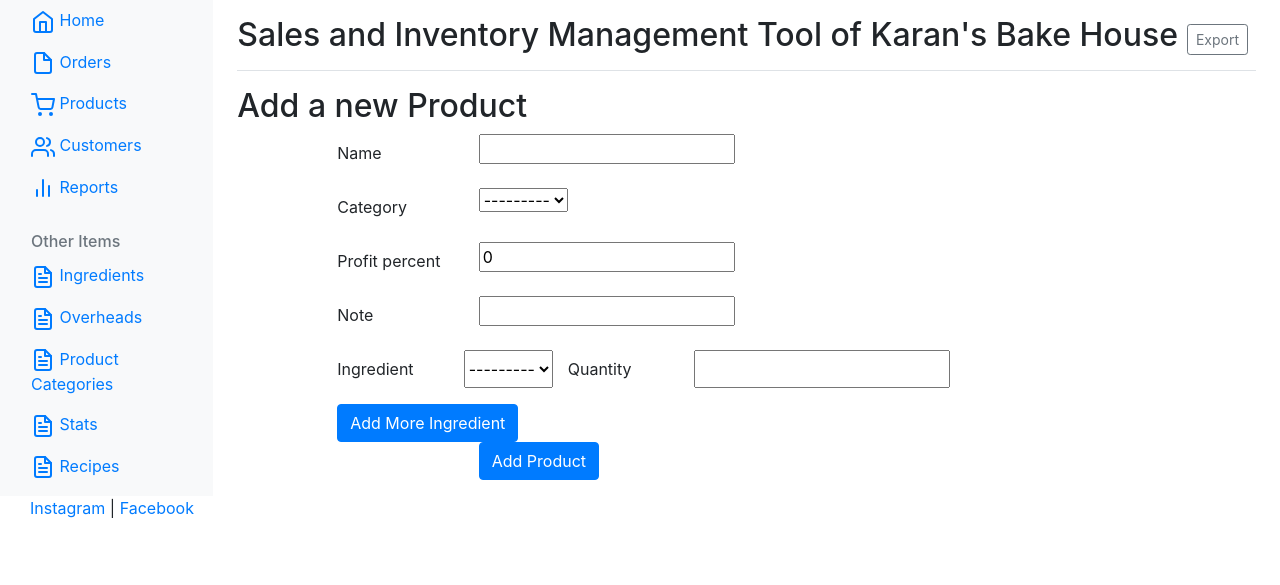
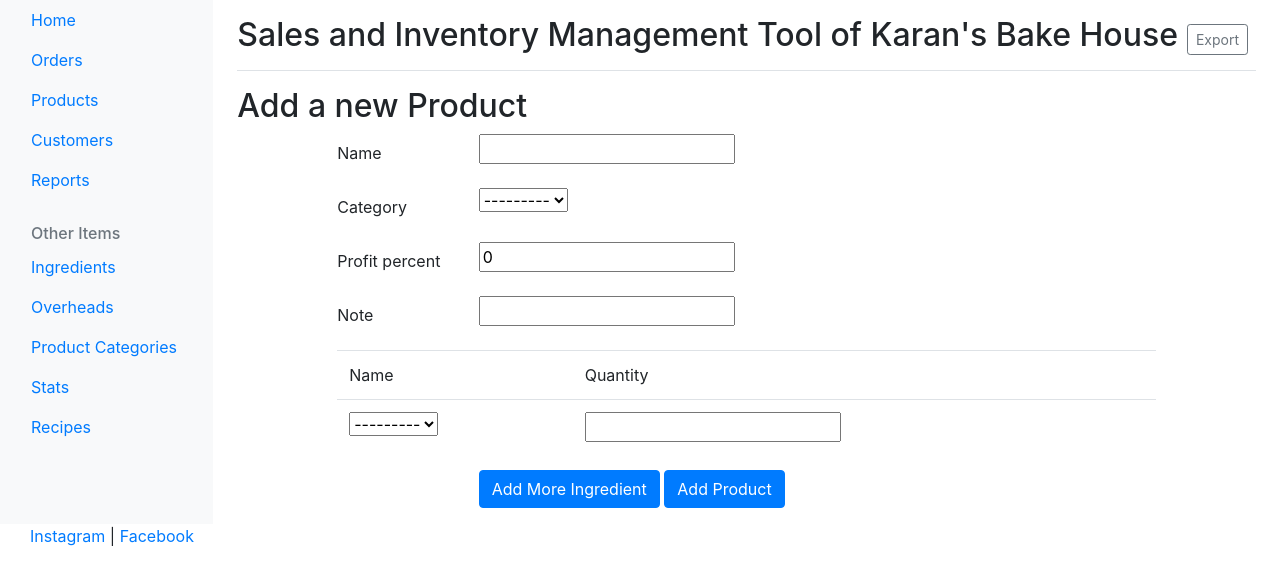
Before and after one commit to rag2180/kbh_tool, a Django app: page /add_product in a window 1280 px wide. Shown: the part 40-625 px from the top of the page. Run offline with Django 3.2, Linux system fonts and the light colour scheme; data that the repository does not hold is empty; some libraries are stand-ins or nearby versions.

Commit message:
dynamic form , refactor js lib loading

```diff
--- a/inventory/views.py
+++ b/inventory/views.py
@@ -41,6 +41,7 @@
 def add_product(request):
     if request.method == 'POST':
         print("Post Request")
+        print(request.POST)
         # # print(product_form)
         # print(product_form.is_valid())
         # if product_form.is_valid():
@@ -62,8 +63,7 @@
     else:
         product_form = ProductForm()
         ingredient_form = ProductIngredientForm()
-
-    return render(request, 'add_product.html', {'product_form': product_form, 'ingredient_form': ingredient_form})
+        return render(request, 'add_product.html', {'product_form': product_form, 'ingredient_form': ingredient_form})
 
 
 def edit_product(request, product_id):
--- a/templates/add_product.html
+++ b/templates/add_product.html
@@ -6,36 +6,8 @@
     <script>alert("Product Already Exists! If you don't think so - Please contact Raghav!")</script>
 {% endif %}
 
-<script>
-    {#let form_count = Number($("[name=extra_field_count]").val());#}
-    {#// get extra form count so we know what index to use for the next item.#}
-    {##}
-    {#$("#add-another").click(function() {#}
-    {#    form_count ++;#}
-    {##}
-    {#    let element = $('<input type="text"/>');#}
-    {#    element.attr('name', 'extra_field_' + form_count);#}
-    {#    $("#forms").append(element);#}
-    {#    // build element and append it to our forms container#}
-    {##}
-    {#    $("[name=extra_field_count]").val(form_count);#}
-    {#    // increment form count so our view knows to populate#}
-    {#    // that many fields for validation#}
-    {##}
-
-    $(".add_ingredient").click(
-        function (e) {
-            e.preventDefault();
-            e.stopPropagation();
-            var form = $(".ingredient-form:first");
-            $(form.clone()).appendTo(".ingredient-box");
-        }
-    )
-
-</script>
-
 <div class="container col-md-10">
-    <form>
+    <form class="new-product-form" method="POST">
     {% csrf_token %}
 
       {% for field in product_form %}
@@ -48,22 +20,43 @@
             </div>
         </div>
         {% endfor %}
-    <div class="ingredient-box">
-        <div class="form-group row ingredient-form">
-            <label for="id_{{ ingredient_form.ingredient.name }}"  class="col-2 col-form-label"> {{ ingredient_form.ingredient.label }} </label> {{ ingredient_form.ingredient }}
-            <label for="id_{{ ingredient_form.quantity.name}}"  class="col-2 col-form-label"> {{ ingredient_form.quantity.label }} </label> {{ ingredient_form.quantity }}
-        </div>
-    </div>
 
-    <button class="btn btn-primary add_ingredient">Add More Ingredient</button>
+    <table class="table">
+        <thead>
+            <td>Name</td>
+            <td>Quantity</td>
+        </thead>
+        <tbody class="table-body ingredient-box">
+            <tr class="form-group table-row ingredient-form">
+                <td>{{ ingredient_form.ingredient }}</td>
+                <td>{{ ingredient_form.quantity }}</td>
+            </tr>
+        </tbody>
+    </table>
 
         <div class="form-group row">
             <div class="offset-sm-2 col-sm-6">
-                <button type="submit" class="btn btn-primary">Add Product</button>
+                <button class="btn btn-primary add_ingredient">Add More Ingredient</button>
+                <button type="submit"  class="btn btn-primary">Add Product</button>
             </div>
         </div>
     </form>
 </div>
 
 
+<script>
+    $(".add_ingredient").click(
+        function (e) {
+            e.preventDefault();
+            e.stopPropagation();
+            var form = $(".ingredient-form:first");
+            let clone = form.clone();
+            $(clone).appendTo(".ingredient-box");
+            $(clone.children()[0].children).val(false)
+            $(clone.children()[1].children).val(false)
+        }
+    );
+
+</script>
+
 {% endblock %}
--- a/templates/header.html
+++ b/templates/header.html
@@ -14,6 +14,17 @@
 		  height:100%
 		}
 	</style>
+
+  <!-- <script>window.jQuery || document.write('<script src="../../assets/js/vendor/jquery-slim.min.js"><\/script>')</script> -->
+  <!-- <script src="../../assets/js/vendor/popper.min.js"></script> -->
+  <script src="https://code.jquery.com/jquery-3.2.1.slim.min.js" integrity="sha384-KJ3o2DKtIkvYIK3UENzmM7KCkRr/rE9/Qpg6aAZGJwFDMVNA/GpGFF93hXpG5KkN" crossorigin="anonymous"></script>
+  <script src="{% static 'js/bootstrap.min.js' %}"></script>
+    <!-- Icons -->
+  <script src="https://unpkg.com/feather-icons/dist/feather.min.js"></script>
+  <script>
+    feather.replace()
+  </script>
+
 </head>
 
 <body>
@@ -131,16 +142,7 @@
     <!-- Bootstrap core JavaScript
     ================================================== -->
     <!-- Placed at the end of the document so the pages load faster -->
-    <script src="https://code.jquery.com/jquery-3.2.1.slim.min.js" integrity="sha384-KJ3o2DKtIkvYIK3UENzmM7KCkRr/rE9/Qpg6aAZGJwFDMVNA/GpGFF93hXpG5KkN" crossorigin="anonymous"></script>
-    <script>window.jQuery || document.write('<script src="../../assets/js/vendor/jquery-slim.min.js"><\/script>')</script>
-    <script src="../../assets/js/vendor/popper.min.js"></script>
-    <script src="../../dist/js/bootstrap.min.js"></script>
 
-    <!-- Icons -->
-    <script src="https://unpkg.com/feather-icons/dist/feather.min.js"></script>
-    <script>
-      feather.replace()
-    </script>
 
 <footer>
 		<div class="container-fluid" style='margin-left:15px'>
```
